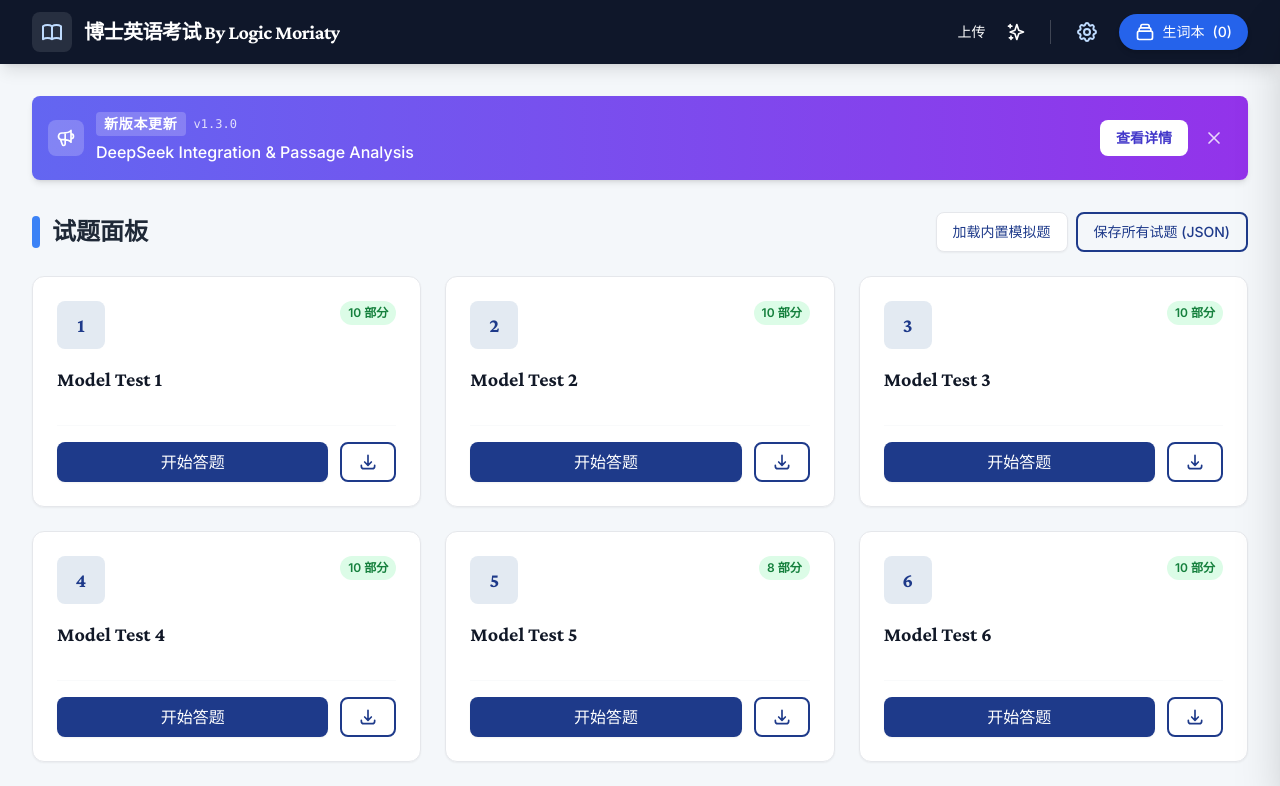
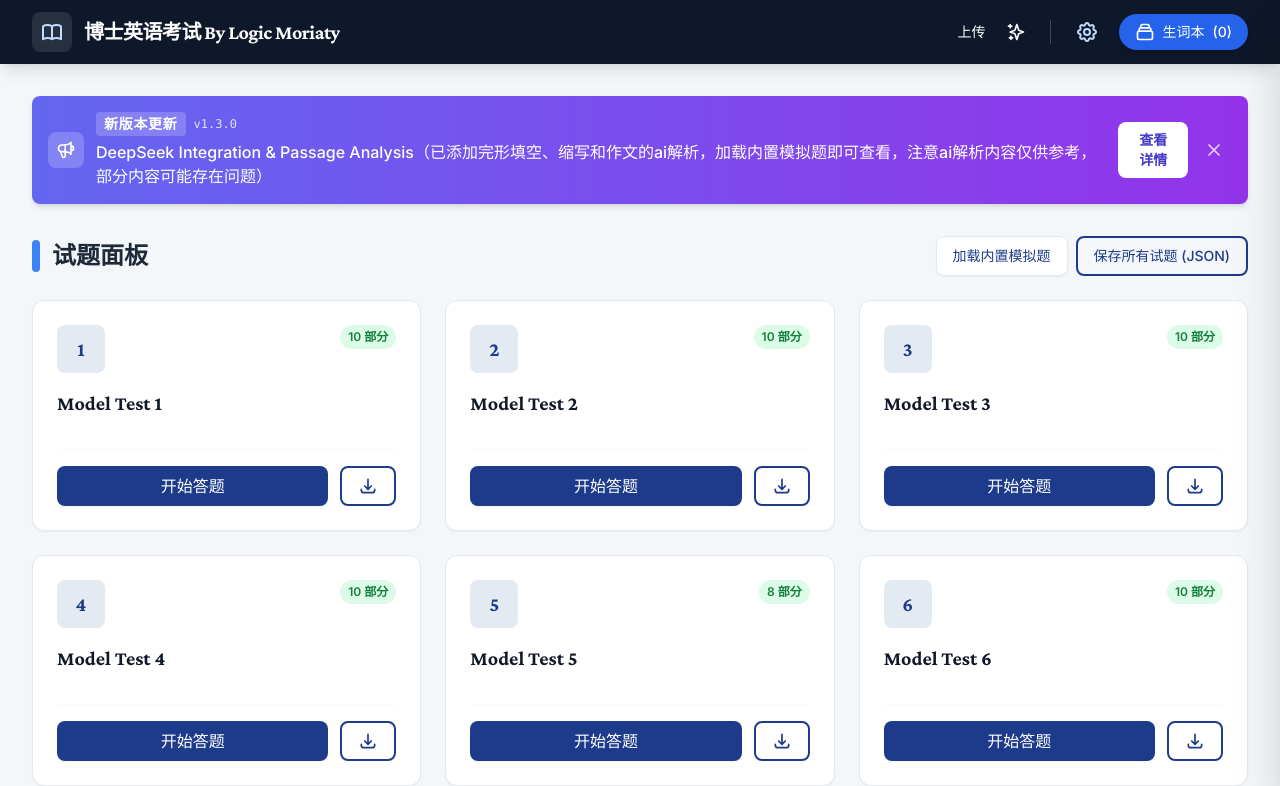
Before and after one commit to LogicMoriaty/UCAS-PhD-Exam, a React (Vite) app: page / in a window 1280 px wide. Shown: the top 786 px of the page. Built offline with nearby package versions, Linux system fonts and the light colour scheme.

Commit message:
Update App.tsx

```diff
--- a/App.tsx
+++ b/App.tsx
@@ -12,7 +12,7 @@ const CHANGELOG_DATA: ChangelogEntry[] = [
   {
     version: "1.3.0",
     date: "2025-12-12",
-    title: "DeepSeek Integration & Passage Analysis",
+    title: "DeepSeek Integration & Passage Analysis（已添加完形填空、缩写和作文的ai解析，加载内置模拟题即可查看，注意ai解析内容仅供参考，部分内容可能存在问题）",
     isMajor: true,
     changes: [
       "Added DeepSeek V3/R1 as an alternative AI provider for faster and more logical explanations.",
```
